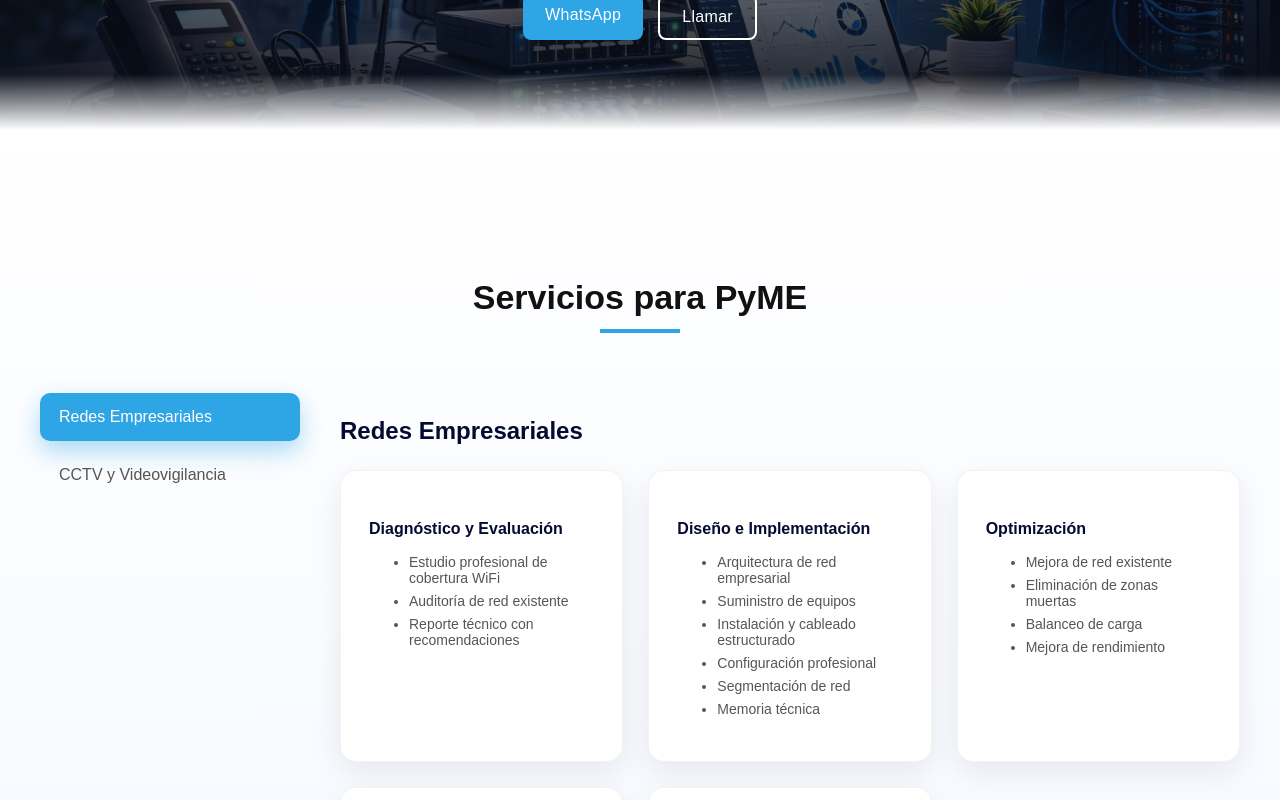
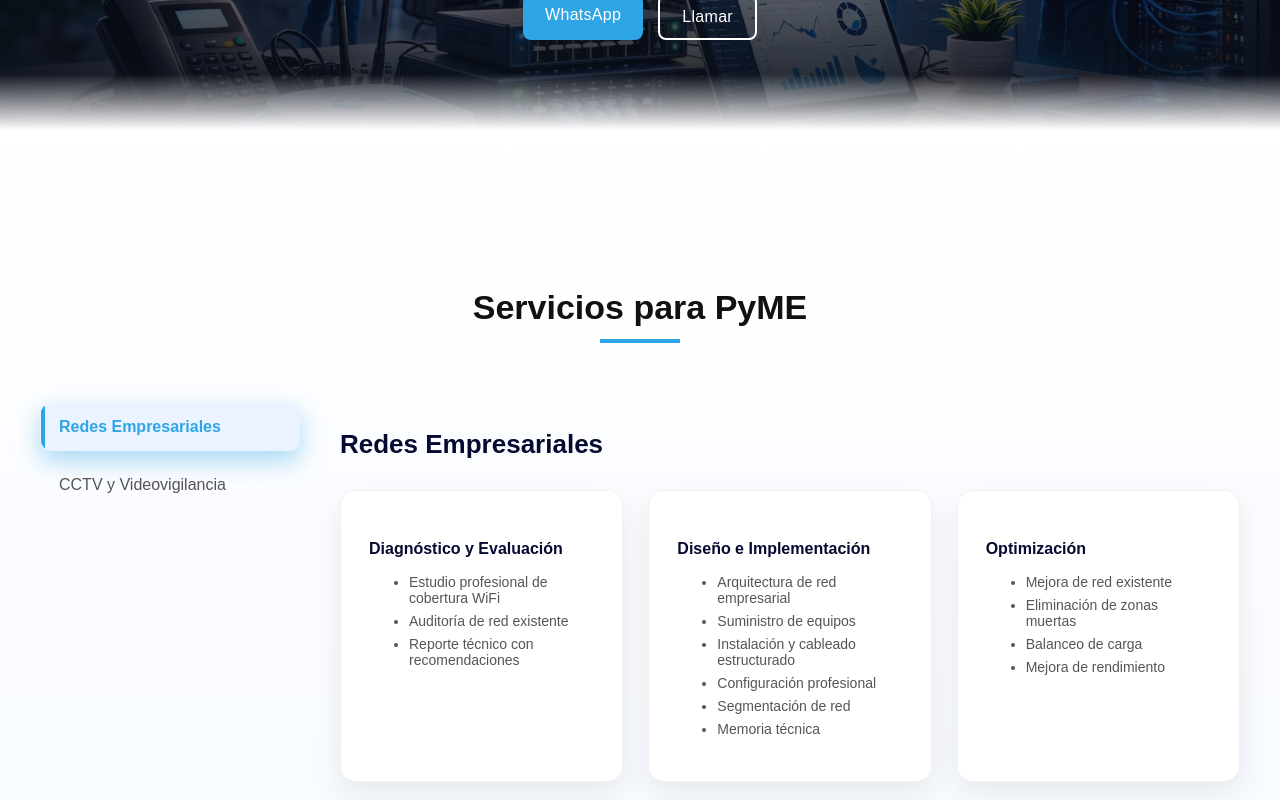
Before and after one commit to OcteFlow/octeflow-site, a Next.js app: page /pyme in a window 1280 px wide. Shown: the part 400-1200 px from the top of the page. Built offline with nearby package versions, Linux system fonts and the light colour scheme.

Commit message:
Update globals.css

```diff
--- a/styles/globals.css
+++ b/styles/globals.css
@@ -1765,3 +1765,87 @@ white-space:nowrap;
 }
 
 }
+
+
+/* TRANSICIONES DE CONTENIDO */
+
+.catalog-content{
+transition:all .35s ease;
+}
+
+.fade-out{
+opacity:0;
+transform:translateY(20px);
+}
+
+.fade-in{
+opacity:1;
+transform:translateY(0);
+}
+
+/* ANIMACION DE CARDS */
+
+.catalog-card-ultra{
+opacity:0;
+transform:translateY(30px);
+animation:cardEntry .6s ease forwards;
+}
+
+@keyframes cardEntry{
+to{
+opacity:1;
+transform:translateY(0);
+}
+}
+
+/* SIDEBAR MEJORADO */
+
+.catalog-tab{
+position:relative;
+padding:14px 18px;
+border-radius:10px;
+cursor:pointer;
+font-weight:500;
+color:#555;
+transition:.3s;
+overflow:hidden;
+}
+
+/* indicador activo tipo barra lateral */
+.active-indicator{
+position:absolute;
+left:0;
+top:0;
+height:100%;
+width:4px;
+background:#2ea5e4;
+border-radius:2px;
+}
+
+/* hover más elegante */
+.catalog-tab:hover{
+background:#f2f7ff;
+color:#2ea5e4;
+}
+
+/* activo más fino */
+.catalog-tab.active{
+background:#eaf3ff;
+color:#2ea5e4;
+font-weight:600;
+}
+
+/* TITULO MÁS PREMIUM */
+
+.catalog-content-title{
+font-size:26px;
+font-weight:700;
+margin-bottom:30px;
+color:#050a30;
+}
+
+/* MEJOR ESPACIADO GENERAL */
+
+.catalog-ultra{
+padding:130px 20px;
+}
```
